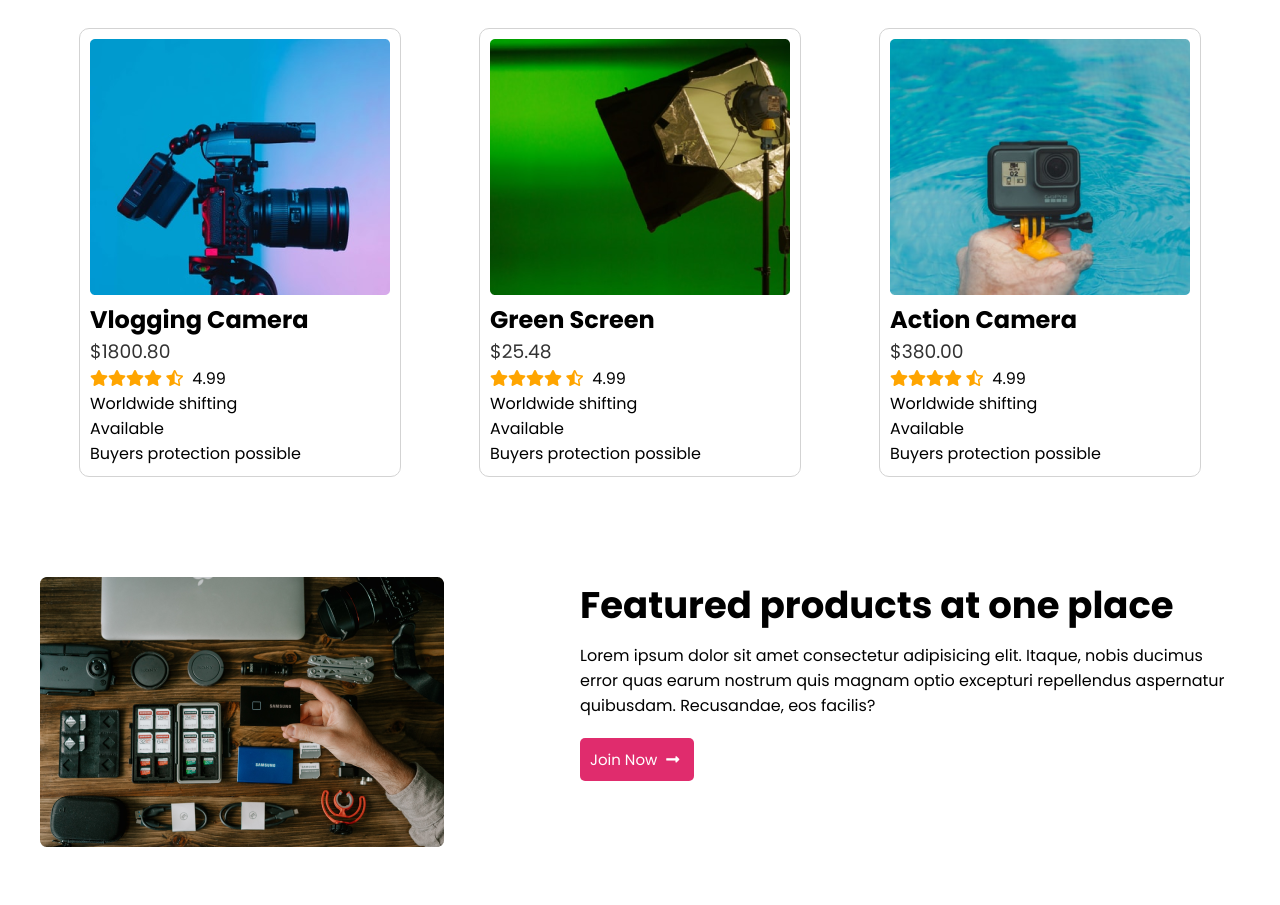
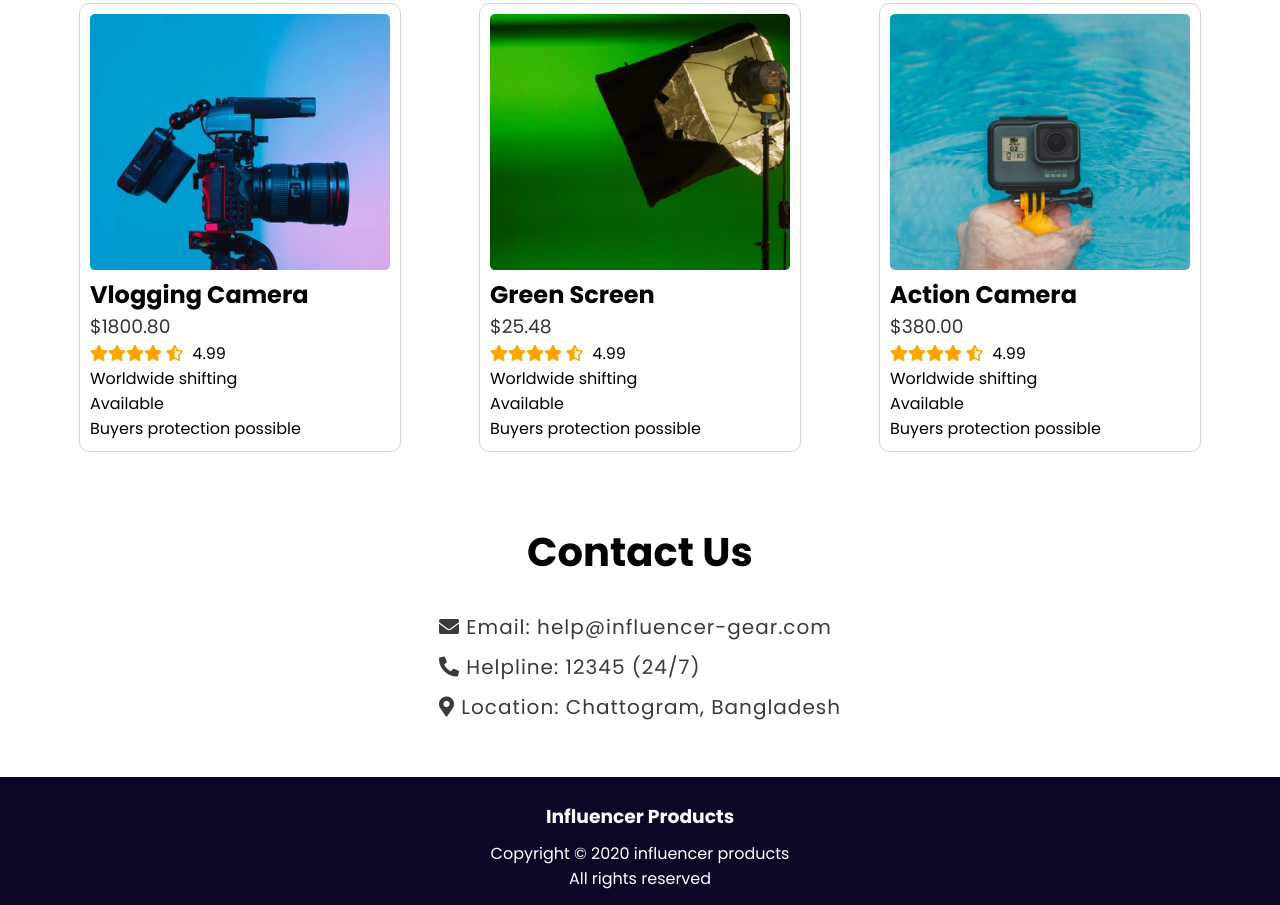
Before and after one commit to tasin000/influencer-gear, a plain HTML site: page index.html in a window 1280 px wide. Shown: the part 1889-2794 px from the top of the page. Drawn offline with Linux system fonts and the light colour scheme.

Commit message:
seventh commit

```diff
--- a/index.html
+++ b/index.html
@@ -202,17 +202,12 @@
 
             <!-- extra section -->
             <section id="extra-sec">
-                <div class="flex-design">
-                    <div class="width-35">
-                        <img src="images/gear.png" alt="">
-                    </div>
-
-                    <div class="width-65">
-                        <h1>Featured products at one place</h1>
-                        <p>Lorem ipsum dolor sit amet consectetur adipisicing elit. Itaque, nobis ducimus error quas
-                            earum nostrum quis magnam optio excepturi repellendus aspernatur quibusdam. Recusandae, eos
-                            facilis?</p>
-                        <button>Join Now <i class="fas fa-long-arrow-alt-right"></i></button>
+                <div class="extra">
+                    <h1>Contact Us</h1>
+                    <div class="contact">
+                        <i class="fas fa-envelope"></i> <span>Email: help@influencer-gear.com</span><br>
+                        <i class="fas fa-phone-alt"></i> <span>Helpline: 12345 (24/7)</span><br>
+                        <i class="fas fa-map-marker-alt"></i> <span>Location: Chattogram, Bangladesh</span>
                     </div>
                 </div>
             </section>
--- a/style.css
+++ b/style.css
@@ -115,7 +115,8 @@ main #client-sec .clients {
 /* popular collection design */
 main #popular-collection-sec .popular-collection h1 {
   text-align: center;
-  margin: 100px 0 50px 0;
+  margin: 50px 0 50px 0;
+  font-size: 40px;
 }
 
 main #popular-collection-sec .popular-collection .cards {
@@ -148,32 +149,27 @@ main #popular-collection-sec .popular-collection .cards .card .rating span {
 }
 
 /* extra section design */
-main #extra-sec .flex-design {
-  margin: 80px 0;
+main #extra-sec .extra{
+    display: flex;
+    flex-direction: column;
+    justify-content: center;
+    align-items: center;
+    margin: 50px;
 }
 
-main #extra-sec .flex-design .width-65 h1 {
-  font-size: 37px;
+main #extra-sec .extra h1{
+    font-size: 40px;
+    margin: 0 0 25px 0;
 }
 
-main #extra-sec .flex-design .width-65 p {
-  margin: 10px 0;
-  font-weight: 400;
+main #extra-sec .extra .contact{
+    font-size: 20px;
+    color: #3A3A3A;
+    letter-spacing: 1px;
 }
 
-main #extra-sec .flex-design .width-65 button {
-  margin: 10px 0;
-  padding: 10px;
-  border: none;
-  color: #fff;
-  background: #e02c6d;
-  border-radius: 5px;
-  font-size: 15px;
-  cursor: pointer;
-}
-
-main #extra-sec .flex-design .width-65 button i {
-  margin: 0 5px;
+main #extra-sec .extra .contact i, main #extra-sec .extra .contact span{
+    margin: 10px 0;
 }
 
 /* footer design */
@@ -335,3 +331,10 @@ footer .yt {
         transform: scale(1.1);
     }
 }
+
+/* 600px and less */
+@media screen and (max-width: 600px){
+    main #extra-sec .extra .contact{
+        letter-spacing: 0;
+    }
+}
```
